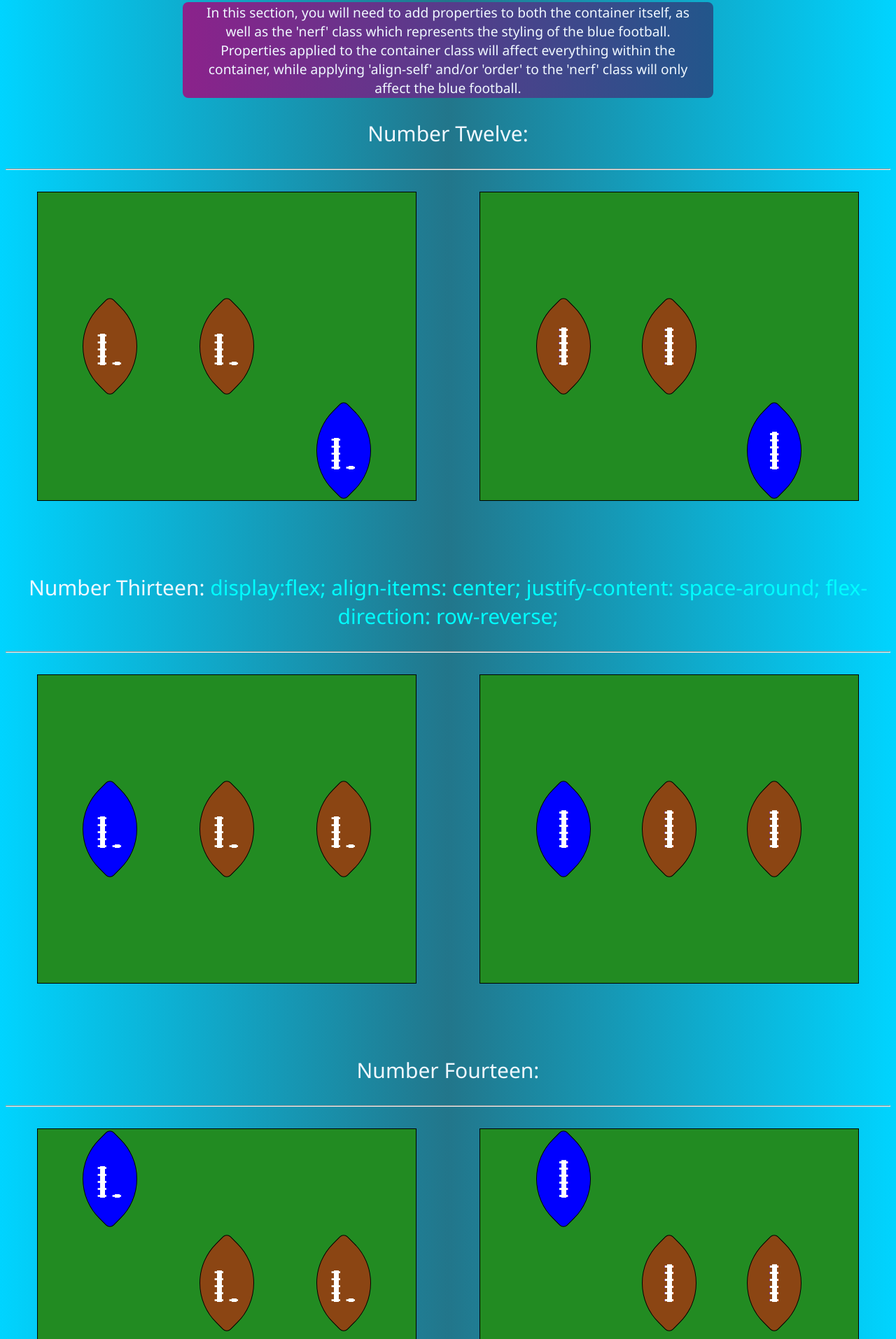
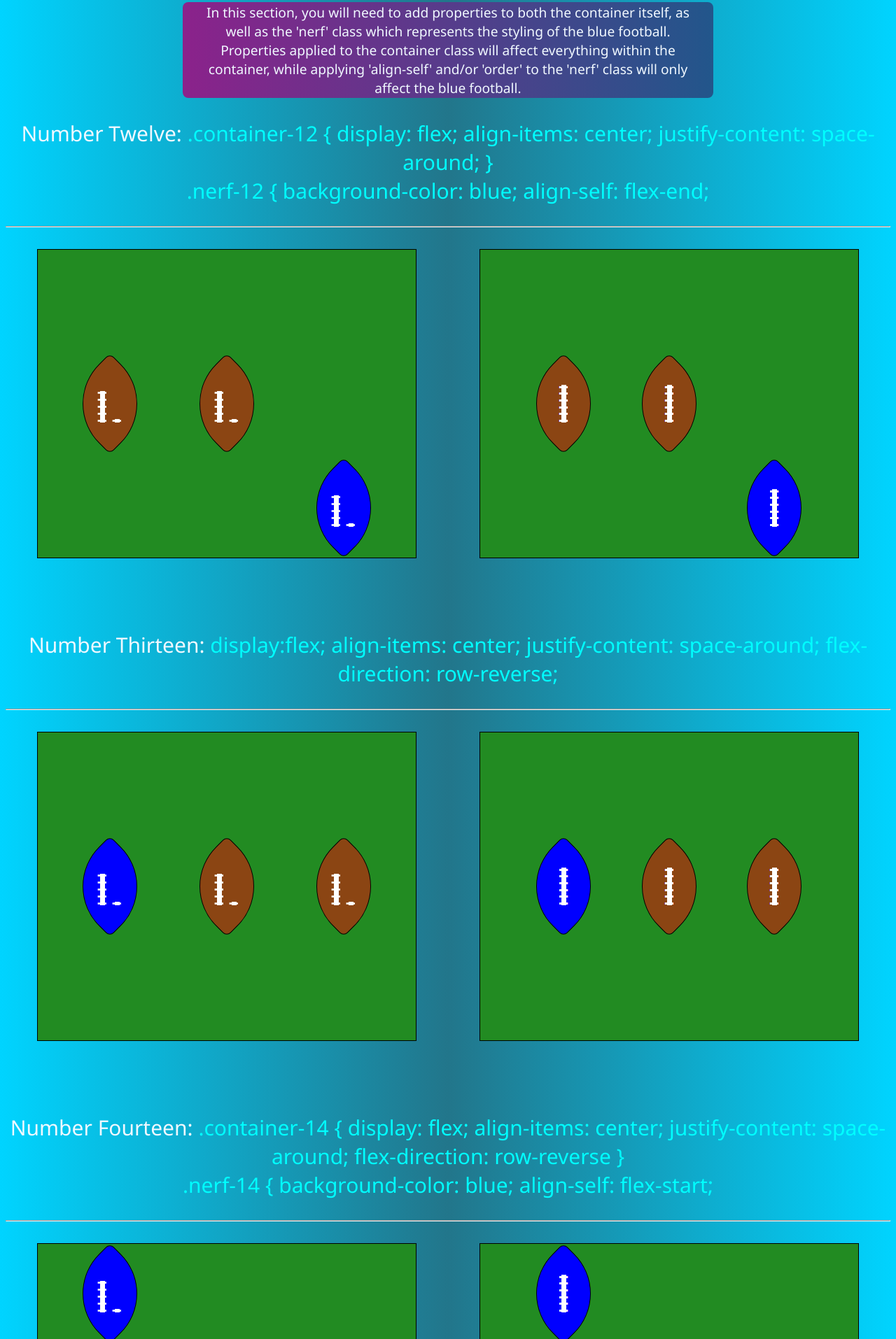
Before and after one commit to em-twines/css_practice, a plain HTML site: page FlexboxWorksheet_UN_Starter-main/FlexboxWorksheet_UN_Starter-main/index.html in a window 1280 px wide. Shown: the part 9860-11774 px from the top of the page at 70% size. Drawn offline with Linux system fonts and the light colour scheme.

Commit message:
answers copied to index.html

```diff
--- a/FlexboxWorksheet_UN_Starter-main/FlexboxWorksheet_UN_Starter-main/index.html
+++ b/FlexboxWorksheet_UN_Starter-main/FlexboxWorksheet_UN_Starter-main/index.html
@@ -278,7 +278,15 @@
         <p class="text intro-box">
             In this section, you will need to add properties to both the container itself, as well as the 'nerf' class which represents the styling of the blue football. Properties applied to the container class will affect everything within the container, while applying 'align-self' and/or 'order' to the 'nerf' class will only affect the blue football.
         </p>
-        <h3 class="text">Number Twelve: <span class="answer"> </span></h3>
+        <h3 class="text">Number Twelve: <span class="answer">.container-12 {
+            display: flex;
+            align-items: center;
+            justify-content: space-around;
+        }
+        <br>
+        .nerf-12 {
+            background-color: blue;
+            align-self: flex-end;    </span></h3>
         <hr>
         <br>
         <div class="flex-container">
@@ -314,7 +322,16 @@
 
         <br>
 
-        <h3 class="text">Number Fourteen: <span class="answer"> </span></h3>
+        <h3 class="text">Number Fourteen: <span class="answer">.container-14 {
+            display: flex;
+            align-items: center;
+            justify-content: space-around;
+            flex-direction: row-reverse
+        }
+        <br>
+        .nerf-14 {
+            background-color: blue;
+            align-self: flex-start;</span></h3>
         <hr>
         <br>
         <div class="flex-container">
```
